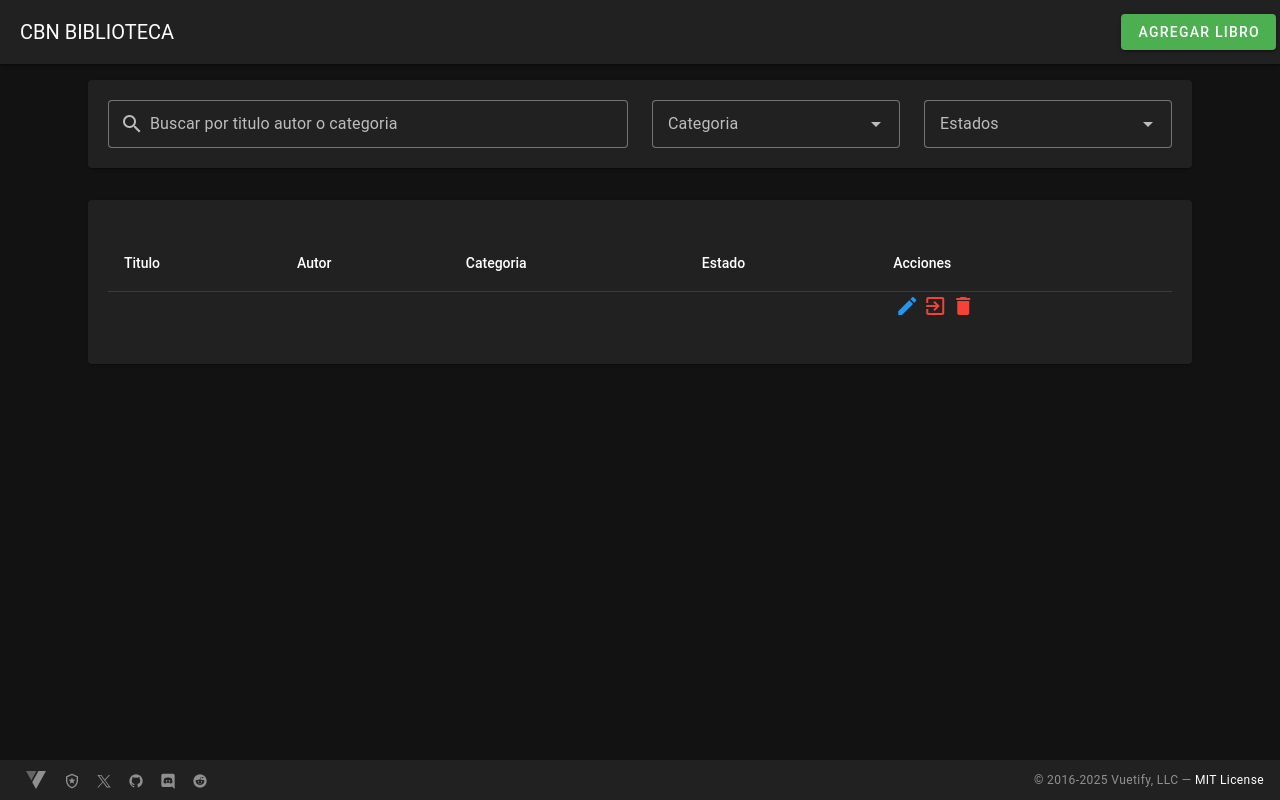
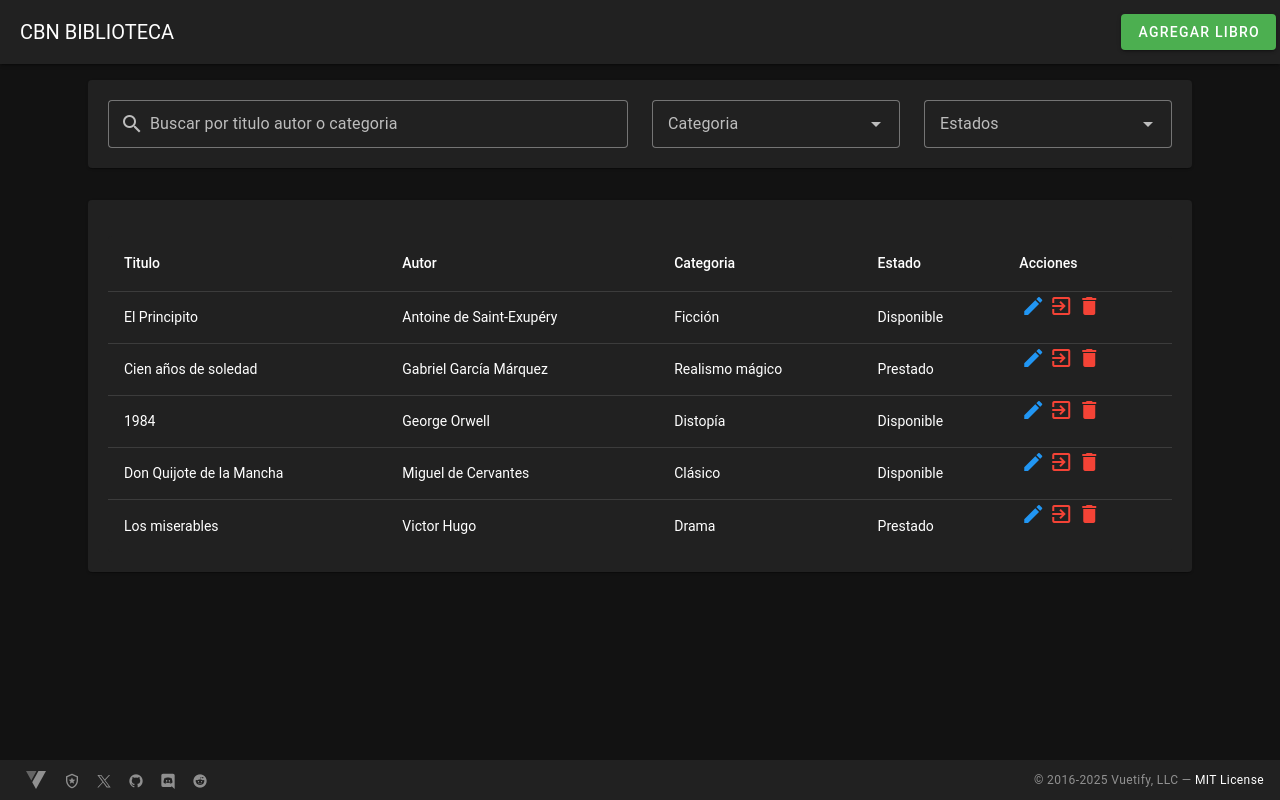
Before and after one commit to OscarJunior007/vue-biblioteca, a Vue app: page / in a window 1280 px wide. Built offline with nearby package versions, Linux system fonts and the light colour scheme.

Commit message:
Agregamos libros estaticos, para ver como se veria la tabla

```diff
--- a/src/components/TableComponent.vue
+++ b/src/components/TableComponent.vue
@@ -12,11 +12,11 @@
           </tr>
         </thead>
         <tbody>
-          <tr>
-            <td>{{ titulo_libro }}</td>
-            <td>{{ autor_libro }}</td>
-            <td>{{ categoria_libro }}</td>
-            <td>{{ estado_libro }}</td>
+          <tr v-for="libro in libros" :key="libro.id">
+            <td>{{ libro.titulo }}</td>
+            <td>{{ libro.autor }}</td>
+            <td>{{ libro.categoria }}</td>
+            <td>{{ libro.estado }}</td>
 
             <td class="d-flex justify-start">
               <v-btn variant="text" icon color="blue" density="compact"
@@ -41,12 +41,8 @@ import { ref, reactive, onMounted } from "vue";
 
 export default {
   name: "TableComponent",
-  prop: {
-    titulo_libro: String,
-    autor_libro: String,
-    categoria_libro: String,
-    estado: String,
-    acciones: String,
+  props: {
+    libros: Array,
   },
 };
 </script>
--- a/src/views/HomeView.vue
+++ b/src/views/HomeView.vue
@@ -1,8 +1,12 @@
 <template>
   <v-container>
+    <div
+    ></div>
     <MenuComponent></MenuComponent>
     <BusquedaComponent></BusquedaComponent>
-    <TableComponent></TableComponent>
+      <TableComponent
+      :libros="libros"
+      ></TableComponent>
     <AppFooter></AppFooter>
   </v-container>
 </template>
@@ -22,6 +26,47 @@ export default {
         BusquedaComponent,
         TableComponent
     },
+
+    setup(){
+      const libros = [
+    {
+        id: 1,
+        titulo: "El Principito",
+        autor: "Antoine de Saint-Exupéry",
+        categoria: "Ficción",
+        estado: "Disponible"
+    },
+    {
+        id: 2,
+        titulo: "Cien años de soledad",
+        autor: "Gabriel García Márquez",
+        categoria: "Realismo mágico",
+        estado: "Prestado"
+    },
+    {
+        id: 3,
+        titulo: "1984",
+        autor: "George Orwell",
+        categoria: "Distopía",
+        estado: "Disponible"
+    },
+    {
+        id: 4,
+        titulo: "Don Quijote de la Mancha",
+        autor: "Miguel de Cervantes",
+        categoria: "Clásico",
+        estado: "Disponible"
+    },
+    {
+        id: 5,
+        titulo: "Los miserables",
+        autor: "Victor Hugo",
+        categoria: "Drama",
+        estado: "Prestado"
+    }
+];
+      return{libros}
+    }
 }
 </script>
 
```
